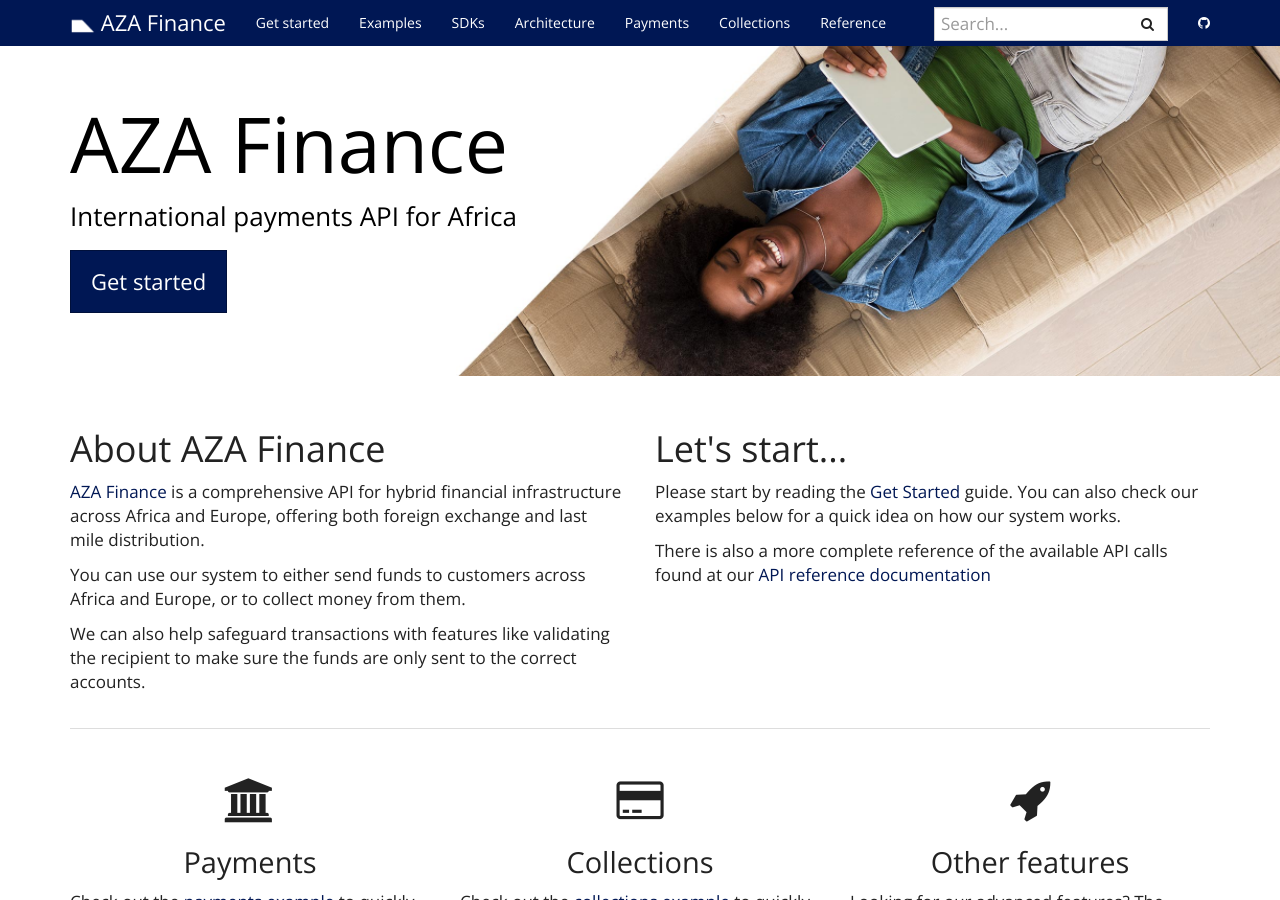
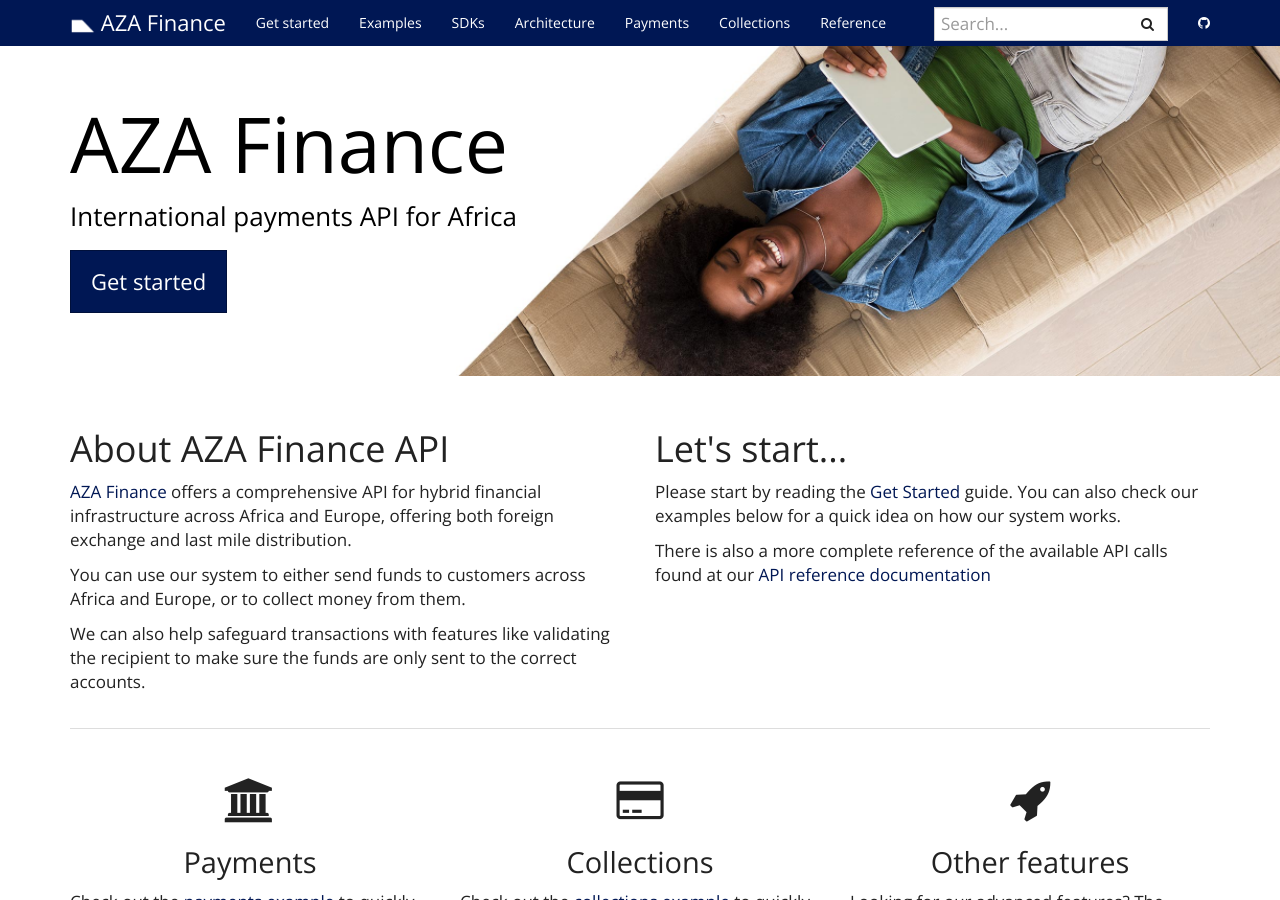
Before and after one commit to transferzero/api-documentation, a Jekyll site: the page built from index.html, in a window 1280 px wide and 900 px high. Built offline with Jekyll 4.4.1, drawn with Linux system fonts in a browser that asks for light colours; nearby versions of some CDN libraries; comment, search, counter and statistics services are not loaded.

Commit message:
feedback

```diff
--- a/index.html
+++ b/index.html
@@ -13,8 +13,8 @@
 <div class="container">
     <div class="row">
       <div class="col-md-6">
-        <h2 class="header-light regular-pad">About AZA Finance</h2>
-          <p><a href="https://transferzero.com/">AZA Finance</a> is a comprehensive API for hybrid financial infrastructure across Africa and Europe, offering both foreign exchange and last mile distribution.</p>
+        <h2 class="header-light regular-pad">About AZA Finance API</h2>
+          <p><a href="https://transferzero.com/">AZA Finance</a> offers a comprehensive API for hybrid financial infrastructure across Africa and Europe, offering both foreign exchange and last mile distribution.</p>
           <p>You can use our system to either send funds to customers across Africa and Europe, or to collect money from them.</p>
           <p>We can also help safeguard transactions with features like validating the recipient to make sure the funds are only sent to the correct accounts.</p>
       </div>
```
Also changed, not shown: _docs/architecture.md (+1 -1 lines), css/main.scss (line endings or trailing spaces).
